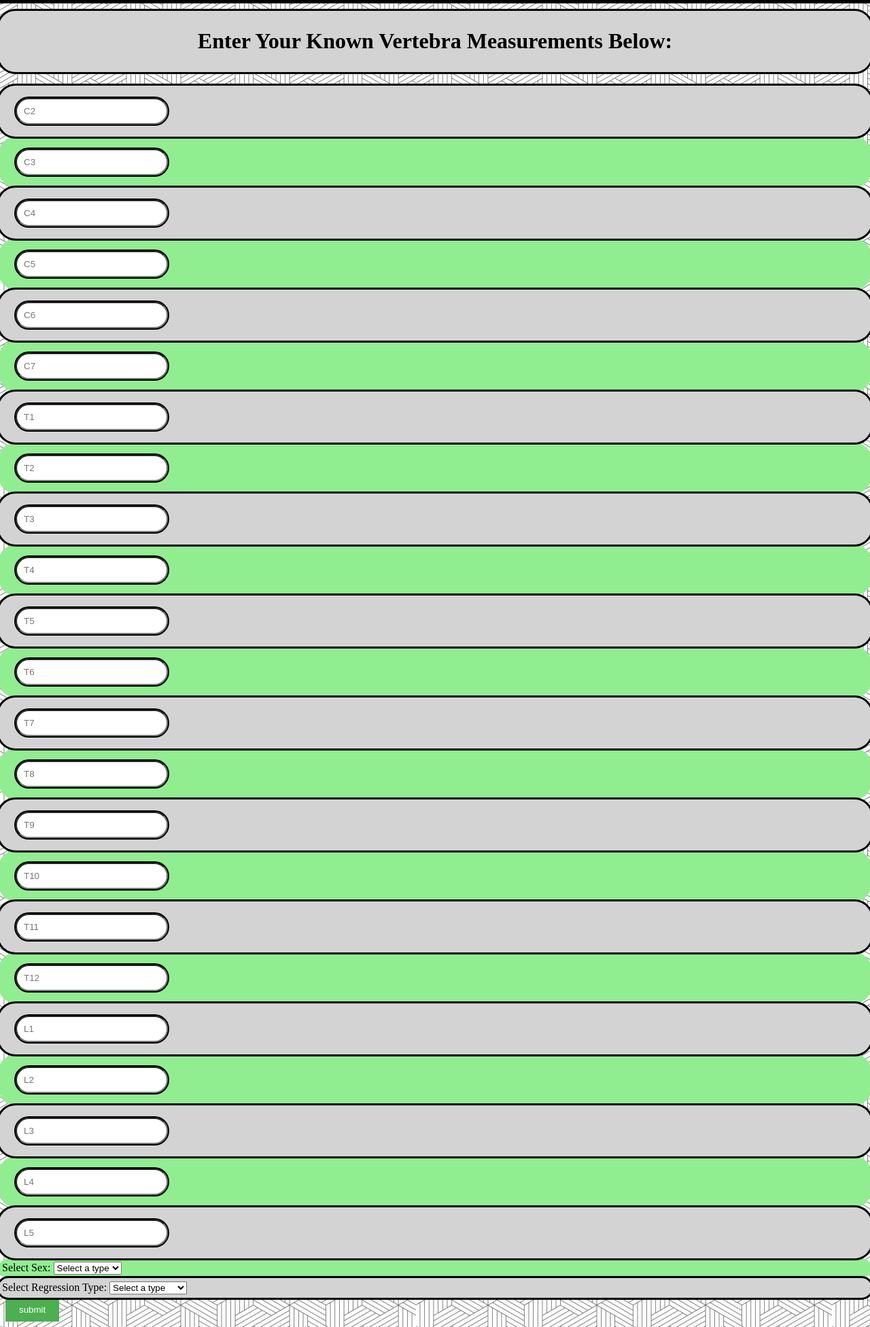
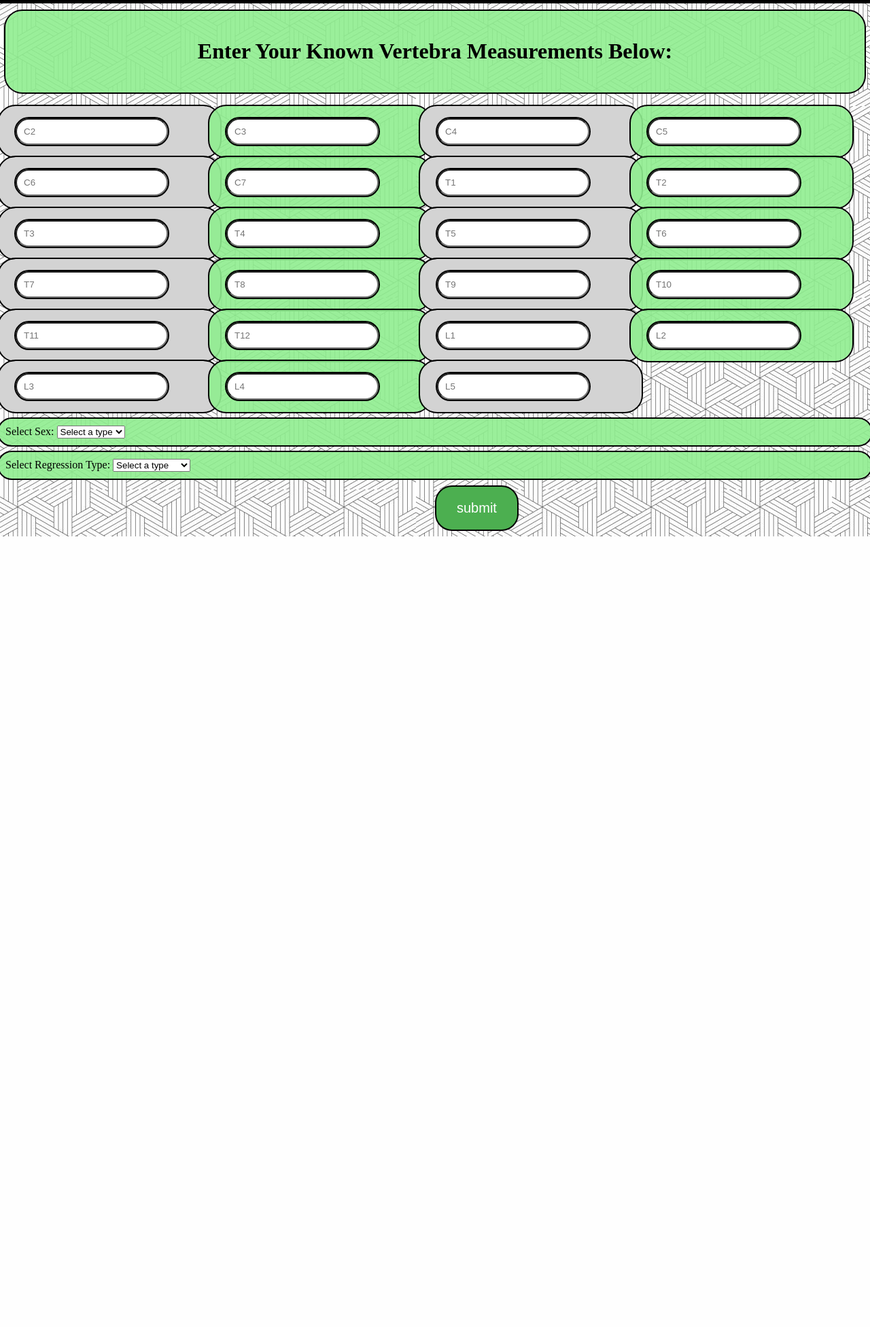
Before and after one commit to graciatu/vertcol, a Flask app: page / in a window 1280 px wide; the page is wider, and only the part inside the window is pictured. Shown: the part 126-2078 px from the top of that part at 68% size. After the commit the page ends 915 px from the top of that part, so only its background shows below. Run offline with Flask 3, Linux system fonts and the light colour scheme; parts of the project's set-up code (start-up, migrations or seed data) failed here and were passed over.

Commit message:
Updated Stylesheet

```diff
--- a/SWE/static/styles.css
+++ b/SWE/static/styles.css
@@ -52,8 +52,13 @@ input[type="number"] {
     outline: solid 2.5px;
     border-radius: 25px;
 }
-.box:first-child {
-    background-color: lightgreen;
+.box {
+    display: inline-flex;
+    padding: 50px;
+    width: 25%;
+}
+.open {
+    background-color: rgba(144, 238, 144, 0.9);
     border-radius: 25px;
     outline: solid 2.5px black;
     padding: 20px;
@@ -63,23 +68,38 @@ input[type="number"] {
     padding: 5px;
     margin-left: -10px;
     margin-right: -10px;
-    outline: solid 3px;
-    outline-color: black;
+    outline: solid 2.5px black;
     border-radius: 25px;
 }
 .box:nth-child(even) {
     padding: 5px;
     margin-left: -10px;
     margin-right: -10px;
-    background-color: rgba(144, 238, 144, 1);
+    background-color: rgba(144, 238, 144, 0.9);
     border-radius: 25px;
+    outline: solid 2.5px black;
+}
+.option {
+    padding: 10px;
+    margin-left: -10px;
+    margin-right: -10px;
+    background-color: rgba(144, 238, 144, 0.9);
+    border-radius: 25px;
+    outline: solid 2.5px black;
+    margin-top:10px;
+
 }
 button {
-  padding: 10px 20px;
+  margin-top: 10px;
+  padding: 20px 30px;
   background-color: #4CAF50;
   color: white;
-  border: none;
+  border-radius: 25px;
+  border: 2.5px solid black;
   cursor: pointer;
+  font-size: 20px;
+  margin-left: 50%;
+  margin-right: 50%;
 }
 
 button:hover {
--- a/SWE/templates/index.html
+++ b/SWE/templates/index.html
@@ -14,7 +14,7 @@
         {% endfor %}
 
     </ul>
-    <div class="box">
+    <div class="open">
         <h1>Enter Your Known Vertebra Measurements Below:</h1>
    </div>
     <form action="{{ url_for('input') }}" method="post">
@@ -87,7 +87,7 @@
         <div class="box">
             <input type="number" name="Vertebrae23" placeholder="L5" min="0" step=".01">
        </div>
-        <div class="box">
+        <div class="option">
             <label for="Sex">Select Sex:</label>
             <select name="Sex">
                 <option value="" disabled selected>Select a type</option>
@@ -96,7 +96,7 @@
                 <option value="Pooled">Pooled</option>
             </select>
        </div>
-        <div class="box">
+        <div class="option">
             <label for="Reg">Select Regression Type:</label>
             <select name="Reg">
                 <option value="" disabled selected>Select a type</option>
```
